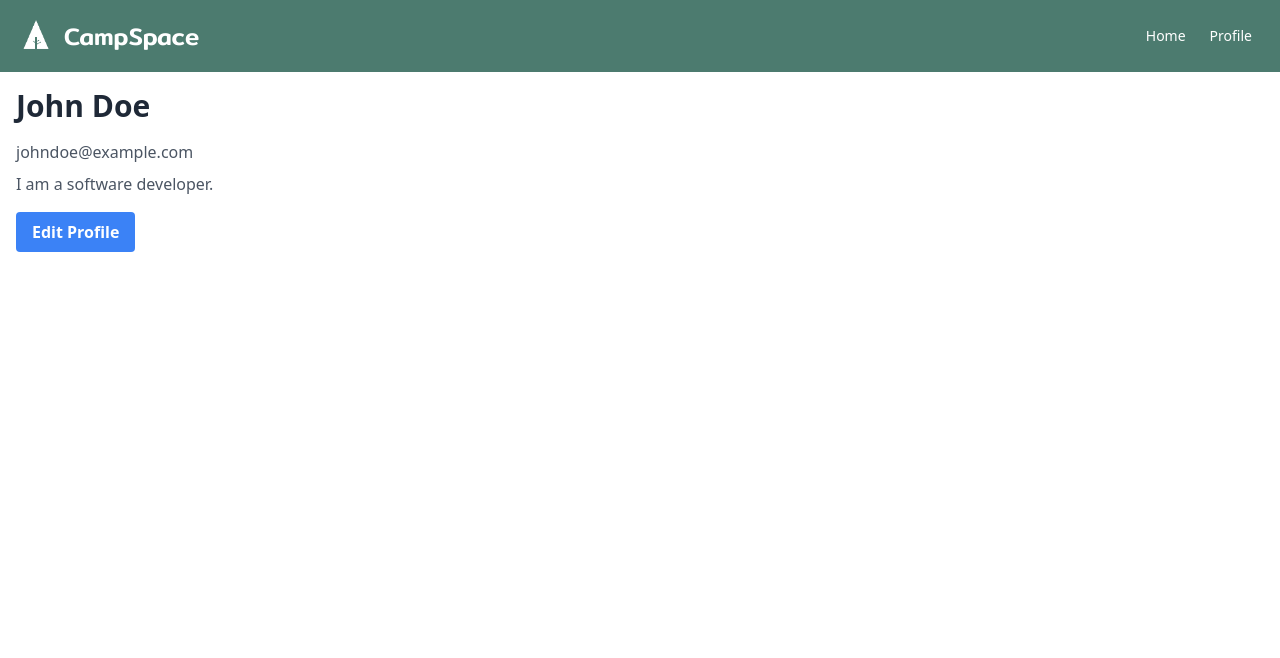
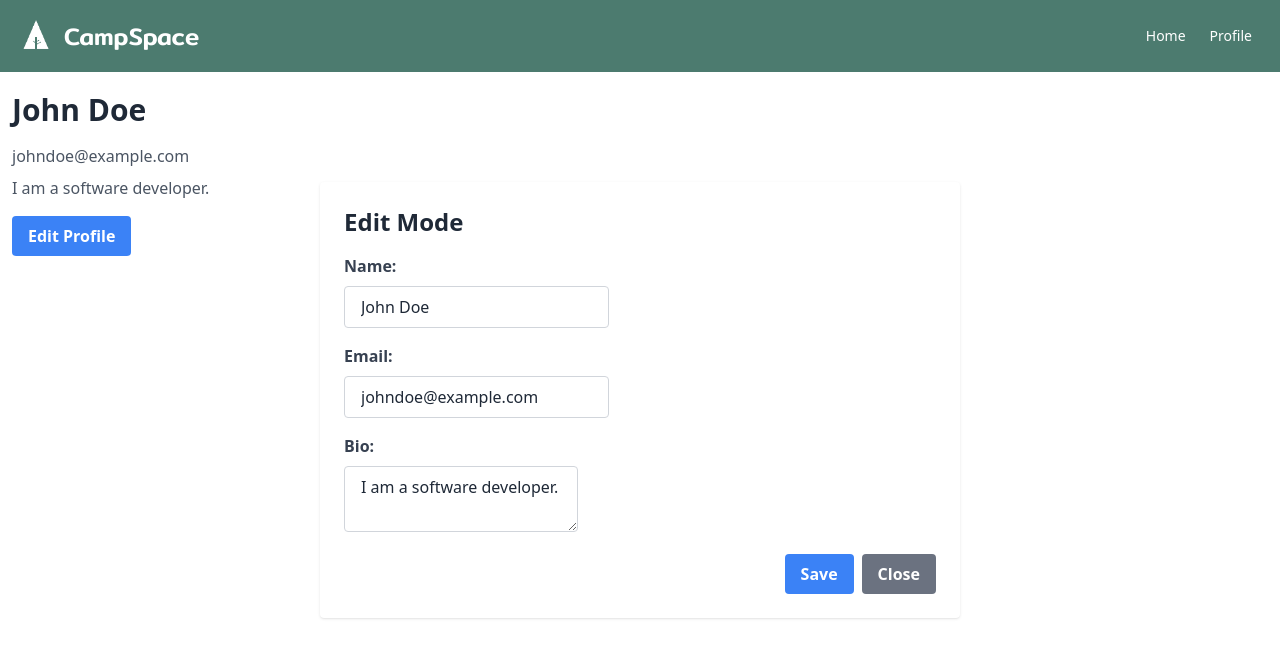
Before and after one commit to Paepilai/PROJECT2-SEC-1-GETA, a Vue app: page /profile in a window 1280 px wide. Both pictures are taken after a click on the button "Edit Profile". Shown: the top 658 px of the page. Built offline with nearby package versions, Linux system fonts and the light colour scheme.

Commit message:
demo profile

```diff
--- a/data/camp.json
+++ b/data/camp.json
@@ -1,4 +1,6 @@
 [
+  {
+    "camp": [
       {
         "id": 1,
         "name": "แก่งกระจาน",
@@ -99,7 +101,11 @@
           "ห้ามดื่มเครื่องดื่มแอลกอฮอล์",
           "ห้ามส่งเสียงดังหลัง 22.00 น."
         ],
-    "service": ["มีอุปกรณ์เต็นท์ให้เช่า", "มีร้านอาหาร", "มีร้านค้าสวัสดิการ"],
+        "service": [
+          "มีอุปกรณ์เต็นท์ให้เช่า",
+          "มีร้านอาหาร",
+          "มีร้านค้าสวัสดิการ"
+        ],
         "contact": " 093-242 2914"
       },
 
@@ -222,3 +228,44 @@
         "contact": " 084-3650776"
       }
     ]
+  },
+  {
+    "user": [
+      {
+        "id": 1,
+        "name": "John Doe",
+        "email": "johndoe@example.com",
+        "password": "password",
+        "bio": "I am a software developer."
+      },
+      {
+        "id": 2,
+        "name": "Jane Smith",
+        "email": "janesmith@example.com",
+        "password": "password",
+        "bio": "I love coding."
+      },
+      {
+        "id": 3,
+        "name": "Alice Johnson",
+        "email": "alicejohnson@example.com",
+        "password": "password",
+        "bio": "Passionate about technology."
+      },
+      {
+        "id": 4,
+        "name": "Bob Williams",
+        "email": "bobwilliams@example.com",
+        "password": "password",
+        "bio": "Full stack developer."
+      },
+      {
+        "id": 5,
+        "name": "Emily Davis",
+        "email": "emilydavis@example.com",
+        "password": "password",
+        "bio": "Building innovative solutions."
+      }
+    ]
+  }
+]
--- a/package.json
+++ b/package.json
@@ -7,7 +7,7 @@
     "dev": "vite",
     "build": "vite build",
     "preview": "vite preview",
-    "backend": "json-server --watch user.json --port 5000"
+    "backend": "json-server --watch data/user.json --port 5000"
   },
   "dependencies": {
     "json-server": "^1.0.0-alpha.23",
--- a/src/libs/fetchUtils.js
+++ b/src/libs/fetchUtils.js
@@ -1,57 +1,18 @@
-const handleResponse = response => {
-  if (!response.ok) {
-    throw new Error(`error: ${response.status}`);
-  }
-  return response.json();
-};
-
-const fetchUtils = {
-  async create(data) {
+async function editItem(url, editItem) {
   try {
-      const response = await fetch('/api/resource', {
-        method: 'POST',
+    const res = fetch(`${url}`, {
+      method: "PUT",
       headers: {
-          'Content-Type': 'application/json',
+        "content-type": "application/json",
       },
-        body: JSON.stringify(data),
+      body: JSON.stringify({
+        ...editItem,
+      }),
     });
-      return await handleResponse(response);
+    const editedItem = await res.json();
+    return editedItem;
   } catch (error) {
-      console.error('Create operation failed:', error);
-    }
-  },
-  async read(id) {
-    try {
-      const response = await fetch(`/api/resource/${id}`);
-      return await handleResponse(response);
-    } catch (error) {
-      console.error('Read operation failed:', error);
-    }
-  },
-  async update(id, data) {
-    try {
-      const response = await fetch(`/api/resource/${id}`, {
-        method: 'PUT',
-        headers: {
-          'Content-Type': 'application/json',
-        },
-        body: JSON.stringify(data),
-      });
-      return await handleResponse(response);
-    } catch (error) {
-      console.error('Update operation failed:', error);
-    }
-  },
-  async delete(id) {
-    try {
-      const response = await fetch(`/api/resource/${id}`, {
-        method: 'DELETE',
-      });
-      return await handleResponse(response);
-    } catch (error) {
-      console.error('Delete operation failed:', error);
+    console.log(`error: ${error}`);
   }
 }
-};
-
-export default fetchUtils;
+export { editItem };
--- a/src/views/Profile.vue
+++ b/src/views/Profile.vue
@@ -1,64 +1,93 @@
+<script setup>
+import { ref, onMounted } from 'vue';
+import { editItem } from '../libs/fetchUtils';
+import user from '../../data/user.json';
+
+const name = ref(user[0].name);
+const email = ref(user[0].email);
+const bio = ref(user[0].bio);
+
+const showModal = ref(false);
+
+const openModal = () => {
+    showModal.value = true;
+};
+
+const closeModal = () => {
+    showModal.value = false;
+};
+
+const updateProfile = async () => {
+    const updatedProfile = {
+        name: name.value,
+        email: email.value,
+        bio: bio.value
+    };
+
+    const response = await editItem(import.meta.env.VITE_USER_BASE_URL, updatedProfile);
+
+    if (response) {
+        name.value = response.name;
+        email.value = response.email;
+        bio.value = response.bio;
+    }
+
+    closeModal();
+};
+
+onMounted(async () => {
+    name.value = user[0].name;
+    email.value = user[0].email;
+    bio.value = user[0].bio;
+});
+
+</script>
+
 <template>
-    <div class="container mx-auto p-4">
+    <div class="p-3 mt-2">
         <h1 class="text-3xl font-bold mb-4">{{ name }}</h1>
         <p class="text-gray-600 mb-2">{{ email }}</p>
         <p class="text-gray-600 mb-4">{{ bio }}</p>
-        <button @click="openModal" class="bg-blue-500 hover:bg-blue-600 text-white font-bold py-2 px-4 rounded">Edit
-            Profile</button>
+        <button @click="openModal" class="bg-blue-500 hover:bg-blue-700 text-white font-bold py-2 px-4 rounded">
+            Edit Profile
+        </button>
 
-        <div v-if="isModalOpen">
-            <div class="fixed z-10 inset-0 overflow-y-auto">
-                <div class="flex items-center justify-center min-h-screen">
-                    <div class="modal bg-white rounded-lg overflow-hidden shadow-xl p-4">
-                        <form @submit.prevent="updateProfile">
-                            <input v-model="updatedProfile.name" type="text" placeholder="Name"
-                                class="w-full mb-4 px-3 py-2 border border-gray-300 rounded focus:outline-none focus:ring focus:border-blue-500">
-                            <input v-model="updatedProfile.email" type="email" placeholder="Email"
-                                class="w-full mb-4 px-3 py-2 border border-gray-300 rounded focus:outline-none focus:ring focus:border-blue-500">
-                            <textarea v-model="updatedProfile.bio" placeholder="Bio"
-                                class="w-full mb-4 px-3 py-2 border border-gray-300 rounded focus:outline-none focus:ring focus:border-blue-500"></textarea>
-                            <button type="submit"
-                                class="bg-blue-500 hover:bg-blue-600 text-white font-bold py-2 px-4 rounded">Update</button>
+
+        <div v-if="showModal" class="fixed z-10 inset-0 overflow-y-auto">
+            <div class="flex items-center justify-center min-h-screen">
+                <div class="bg-white w-1/2 p-6 rounded shadow">
+                    <h2 class="text-2xl font-bold mb-4">Edit Mode</h2>
+                    <form>
+                        <div class="mb-4">
+                            <label for="name" class="block text-gray-700 font-bold mb-2">Name:</label>
+                            <input type="text" id="name" v-model="name"
+                                class="border border-gray-300 rounded px-4 py-2">
+                        </div>
+                        <div class="mb-4">
+                            <label for="email" class="block text-gray-700 font-bold mb-2">Email:</label>
+                            <input type="email" id="email" v-model="email"
+                                class="border border-gray-300 rounded px-4 py-2">
+                        </div>
+                        <div class="mb-4">
+                            <label for="bio" class="block text-gray-700 font-bold mb-2">Bio:</label>
+                            <textarea id="bio" v-model="bio"
+                                class="border border-gray-300 rounded px-4 py-2"></textarea>
+                        </div>
+                        <div class="flex justify-end">
+                            <button type="submit" @click.prevent="updateProfile"
+                                class="bg-blue-500 hover:bg-blue-700 text-white font-bold py-2 px-4 rounded">
+                                Save
+                            </button>
                             <button @click="closeModal"
-                                class="bg-gray-300 hover:bg-gray-400 text-gray-800 font-bold py-2 px-4 rounded ml-2">Close</button>
-                        </form>
-                    </div>
+                                class="bg-gray-500 hover:bg-gray-700 text-white font-bold py-2 px-4 rounded ml-2">
+                                Close
+                            </button>
+                        </div>
+                    </form>
                 </div>
             </div>
         </div>
     </div>
 </template>
 
-<script setup>
-import { ref } from 'vue';
-import profile from '../../data/user.json';
-
-const name = ref(profile[0].name);
-const email = ref(profile[0].email);
-const bio = ref(profile[0].bio);
-
-const updatedProfile = {
-    name: name.value,
-    email: email.value,
-    bio: bio.value
-};
-
-const isModalOpen = ref(false);
-
-const openModal = () => {
-    isModalOpen.value = true;
-}
-
-const closeModal = () => {
-    isModalOpen.value = false;
-}
-
-const updateProfile = () => {
-    name.value = updatedProfile.name;
-    email.value = updatedProfile.email;
-    bio.value = updatedProfile.bio;
-    isModalOpen.value = false;
-}
-</script>
-
 <style scoped></style>
```
Also changed, not shown: data/user.json (indentation only), 1 other file (tests, documents, lock files or other folders). Lines whose indentation alone changed are shown as unchanged.
